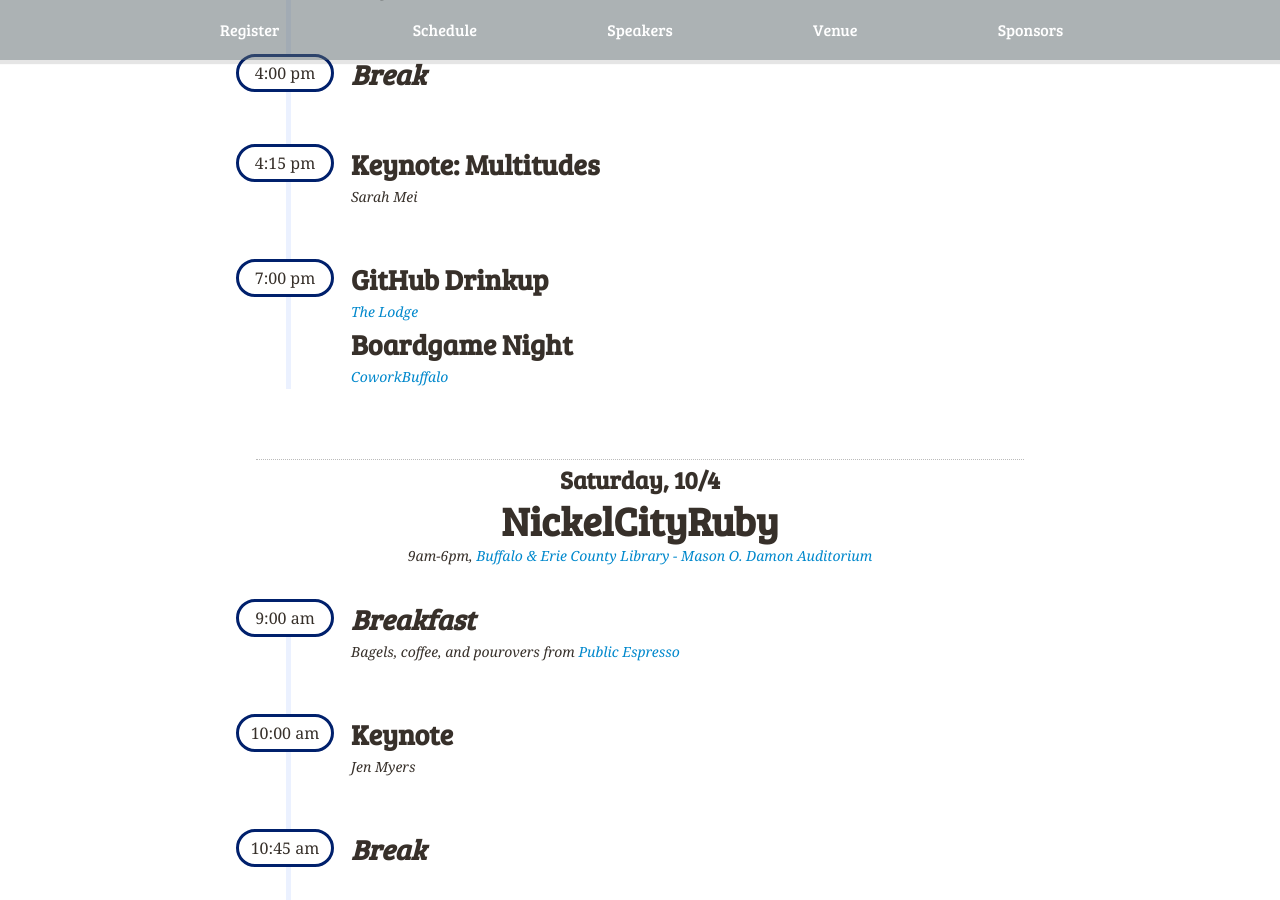
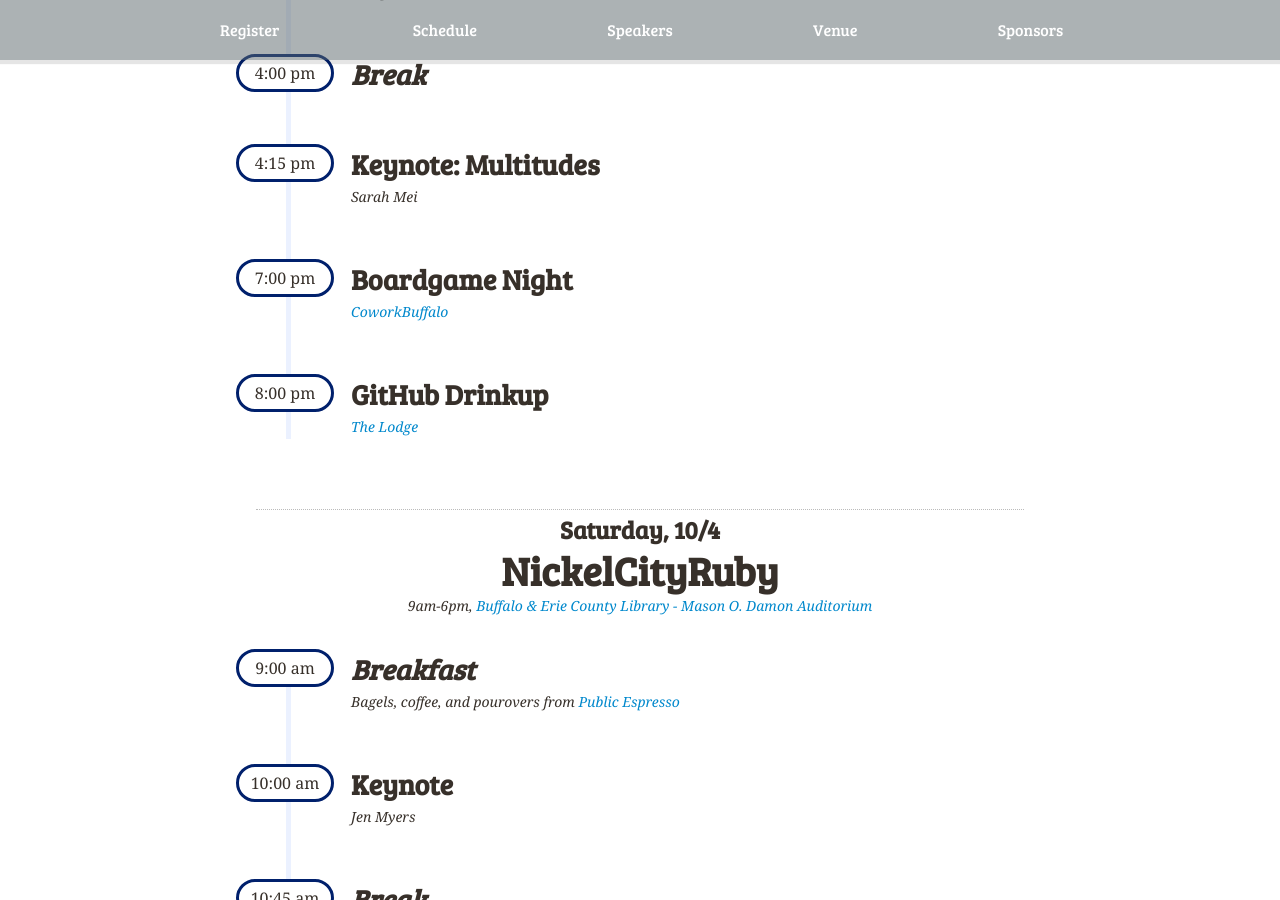
Before and after one commit to nysmakers/nysmakers.github.io, a Jekyll site: the page built from index.html, in a window 1280 px wide and 900 px high, scrolled down 3127 px. Built offline with Jekyll 4.4.1, drawn with Linux system fonts in a browser that asks for light colours; some web fonts are replaced; comment, search, counter and statistics services are not loaded; some of the changed text lies outside the part shown.

Commit message:
Bump times

```diff
--- a/index.html
+++ b/index.html
@@ -140,10 +140,14 @@
 
           <div class="slot">
             <span class="time">7:00 pm</span>
+            <h2>Boardgame Night</h2>
+            <p><a href="http://coworkbuffalo.com/">CoworkBuffalo</a></p>
+          </div>
+
+          <div class="slot">
+            <span class="time">8:00 pm</span>
             <h2>GitHub Drinkup</h2>
             <p><a href="http://www.thelodgebuffalo.com/">The Lodge</a></p>
-            <h2>Boardgame Night</h2>
-            <p><a href="http://coworkbuffalo.com/">CoworkBuffalo</a></p>
           </div>
         </div>
       </li>
@@ -222,7 +226,13 @@
           </div>
 
           <div class="slot">
-            <span class="time">5:00 pm</span>
+            <span class="time">5:30 pm</span>
+            <h2>Buffalo Tours</h2>
+            <p>TBA</p>
+          </div>
+
+          <div class="slot">
+            <span class="time">8:00 pm</span>
             <h2>Cool Down (Party)</h2>
             <p>TBA</p>
           </div>
```
